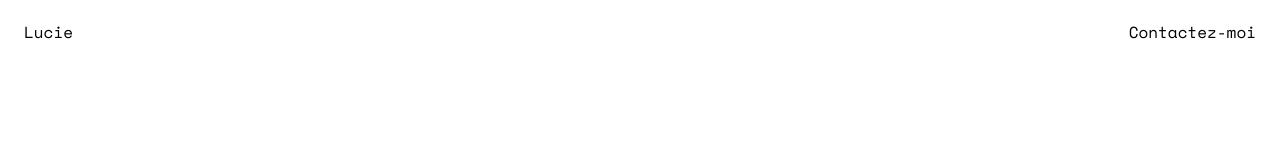
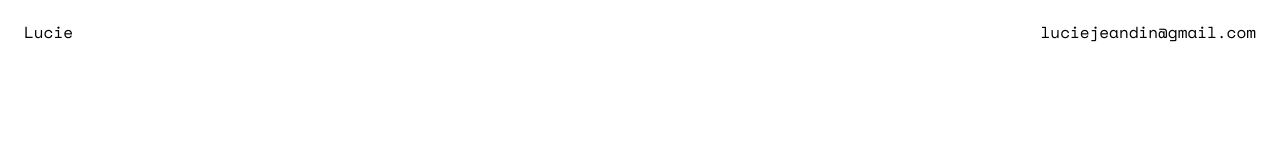
Before and after one commit to ljeandin/lucie, a Vue app: page / in a window 1280 px wide. Shown: the top 160 px of the page. Built offline with nearby package versions, Linux system fonts and the light colour scheme.

Commit message:
Change header link

```diff
--- a/src/components/header/Header.vue
+++ b/src/components/header/Header.vue
@@ -10,9 +10,9 @@
 
             <a
                 class="header__link"
-                href="0636516327"
+                href="mailto:luciejeandin@gmail.com"
             >
-                Contactez-moi
+                luciejeandin@gmail.com
             </a>
         </nav>
     </header>
--- a/src/components/header/header.scss
+++ b/src/components/header/header.scss
@@ -17,6 +17,9 @@
         line-height: 1;
         color: currentColor;
         text-decoration: none;
+        &:hover {
+            font-weight: 600;
+        }
     }
 }
 
```
